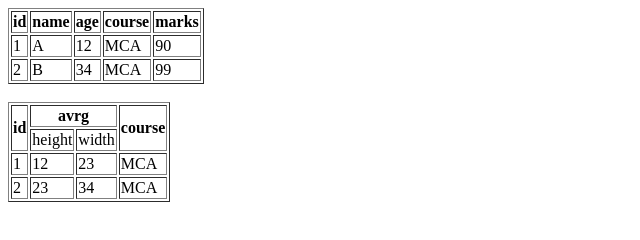
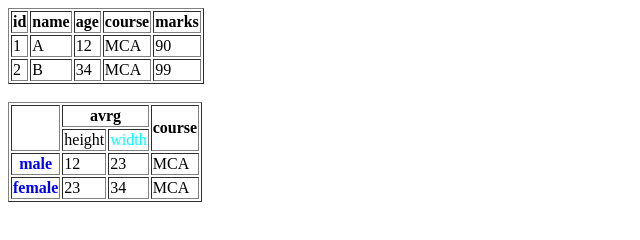
Before and after one commit to Anticoder03/day-4-excelar, a plain HTML site: page index.html in a window 1280 px wide. Shown: the whole page, without its empty margins (0-640 px from the left). Drawn offline with Linux system fonts and the light colour scheme.

Commit message:
style table

```diff
--- a/index.html
+++ b/index.html
@@ -4,6 +4,14 @@
     <meta charset="UTF-8">
     <meta name="viewport" content="width=device-width, initial-scale=1.0">
     <title>Document</title>
+    <style>
+        .gender{
+            color: blue;
+        }
+        #w{
+            color: aqua;
+        }
+    </style>
 </head>
 <body>
     <table border="">
@@ -33,22 +41,22 @@
     <br>
     <table border="">
         <tr>
-            <th rowspan="2">id</th>
+            <th rowspan="2"></th>
             <th colspan="2">avrg</th>
             <th rowspan="2">course</th>
         </tr>
        <tr>
         <td>height</td>
-        <td>width</td>
+        <td id="w">width</td>
        </tr>
         <tr>
-            <td>1</td>
+            <th class="gender">male</th>
             <td>12</td>
             <td>23</td>
             <td>MCA</td>
         </tr>
         <tr>
-            <td>2</td>
+            <th class="gender">female</th>
             <td>23</td>
             <td>34</td>
             <td>MCA</td>
```
